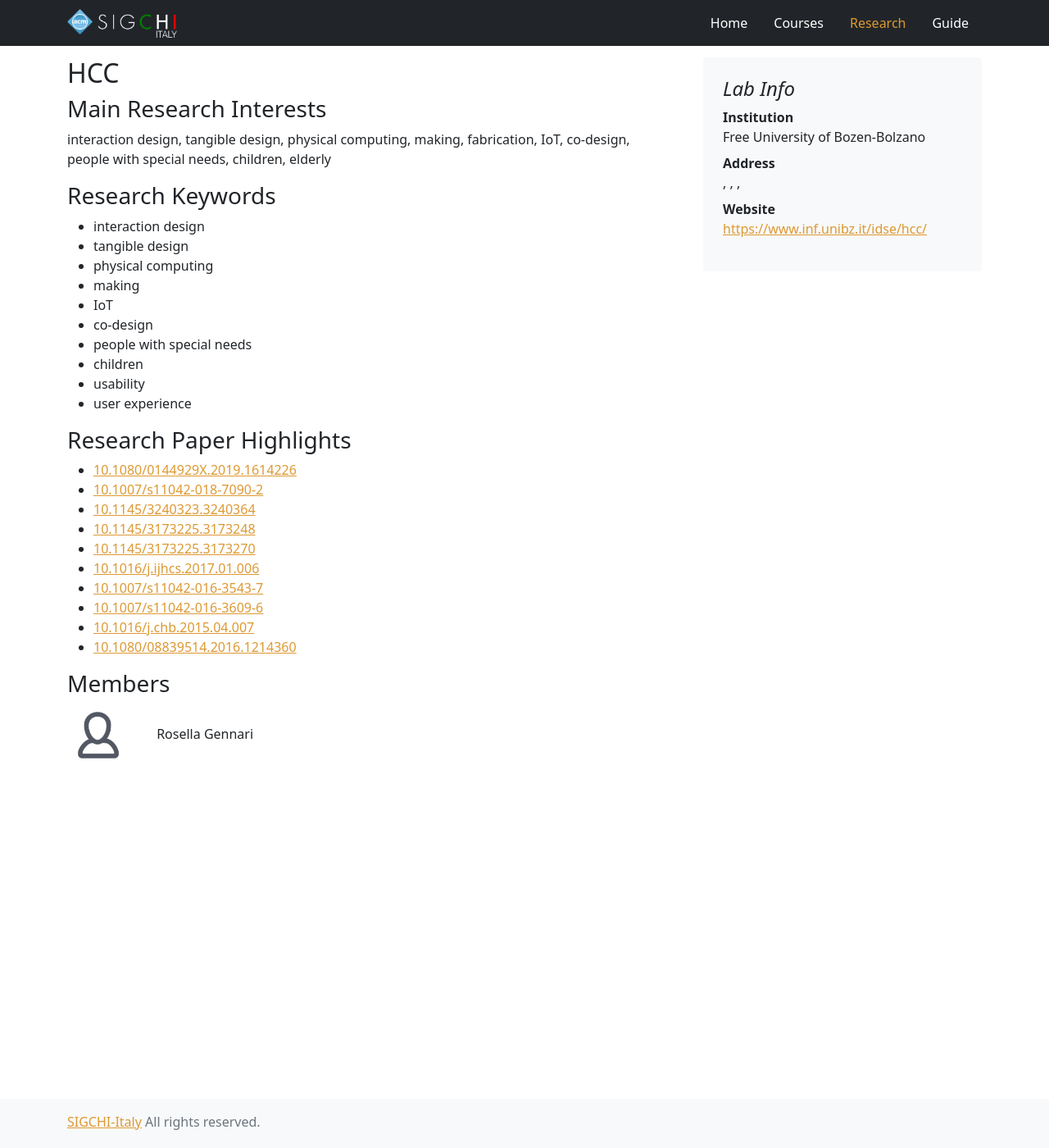
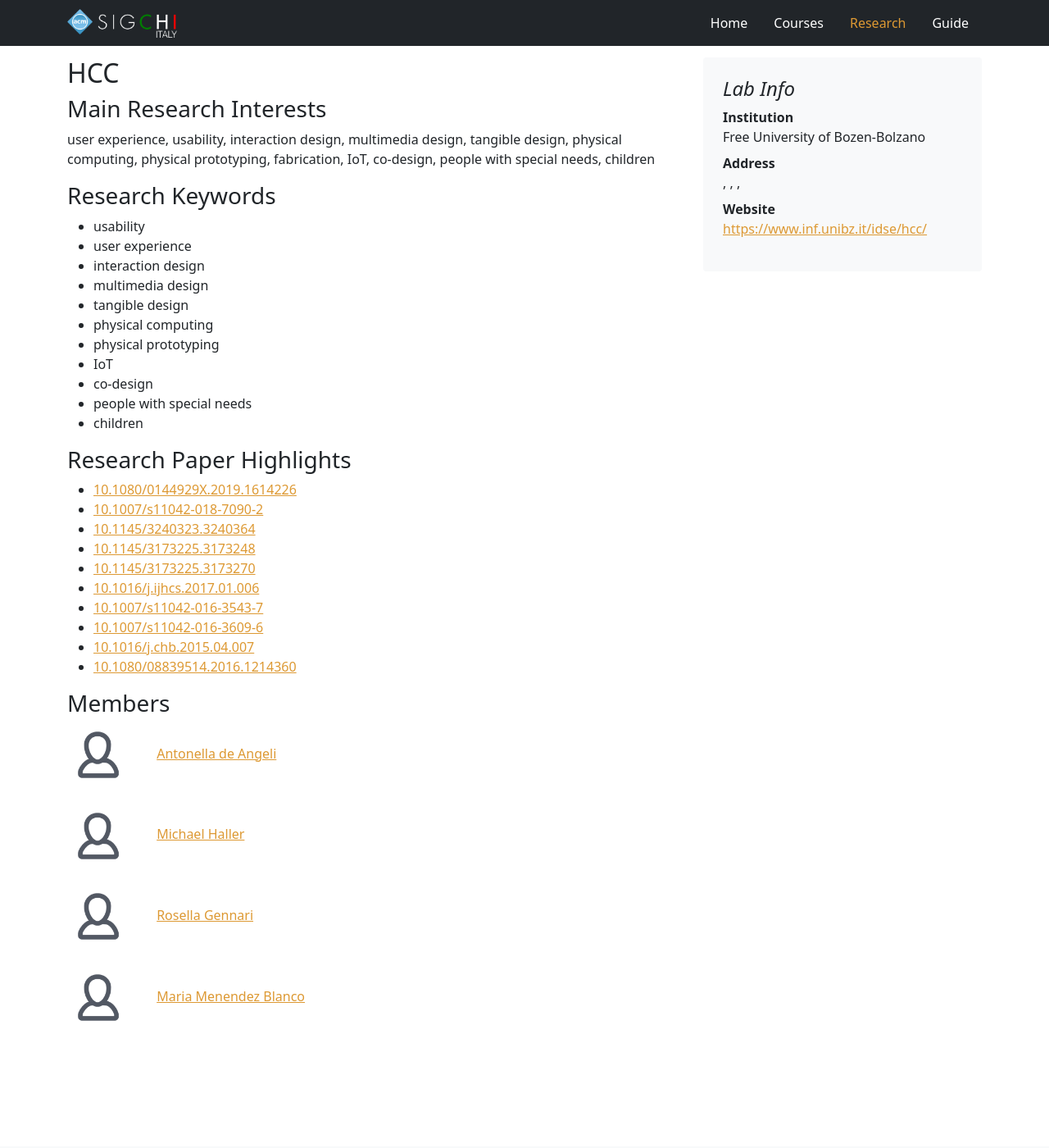
Before and after one commit to sigchi-italy/sigchi-italy, a Jekyll site: the page built from _research_groups/unibz-hcc/description.md, in a window 1280 px wide and 1400 px high. Shown: the whole window at 82% size. Built offline with Jekyll 4.4.1, drawn with Linux system fonts in a browser that asks for light colours.

Commit message:
added people and keywords
Added: de Angeli, Haller, Menendez.
Added: keywords for people (might change).

```diff
--- a/_research_groups/unibz-hcc/description.md
+++ b/_research_groups/unibz-hcc/description.md
@@ -12,23 +12,42 @@ address:
   zip:
 website: https://www.inf.unibz.it/idse/hcc/
 members:
- - member:
+- member:
+    name: Antonella
+    surname: de Angeli
+    picture: null
+    url: https://www.unibz.it/it/faculties/computer-science/academic-staff/person/30670-antonella-de-angeli
+    email: antonella.deangeli@unibz.it
+- member:
+    name: Michael
+    surname: Haller
+    picture: null
+    url: https://www.unibz.it/it/faculties/computer-science/academic-staff/person/11217-michael-haller
+    email: michael.haller@unibz.it
+- member:
     name: Rosella
     surname: Gennari
     picture: null
-    url: null
+    url: https://www.unibz.it/it/faculties/computer-science/academic-staff/person/8607-rosella-gennari
+    email: gennari@inf.unibz.it
+- member:
+    name: Maria
+    surname: Menendez Blanco
+    picture: null
+    url: https://www.unibz.it/it/faculties/computer-science/academic-staff/person/44152-maria-menendez-blanco
     email: gennari@inf.unibz.it
 keywords:
+ - keyword: usability
+ - keyword: user experience
  - keyword: interaction design
+ - keyword: multimedia design
  - keyword: tangible design
  - keyword: physical computing
- - keyword: making
+ - keyword: physical prototyping
  - keyword: IoT
  - keyword: co-design
  - keyword: people with special needs
  - keyword: children
- - keyword: usability
- - keyword: user experience
 papers:
  - doi: 10.1080/0144929X.2019.1614226
  - doi: 10.1007/s11042-018-7090-2
@@ -44,4 +63,4 @@ papers:
 
 
 ### Main Research Interests
-interaction design, tangible design, physical computing, making, fabrication, IoT, co-design, people with special needs, children, elderly
+user experience, usability, interaction design, multimedia design, tangible design, physical computing, physical prototyping, fabrication, IoT, co-design, people with special needs, children
```
